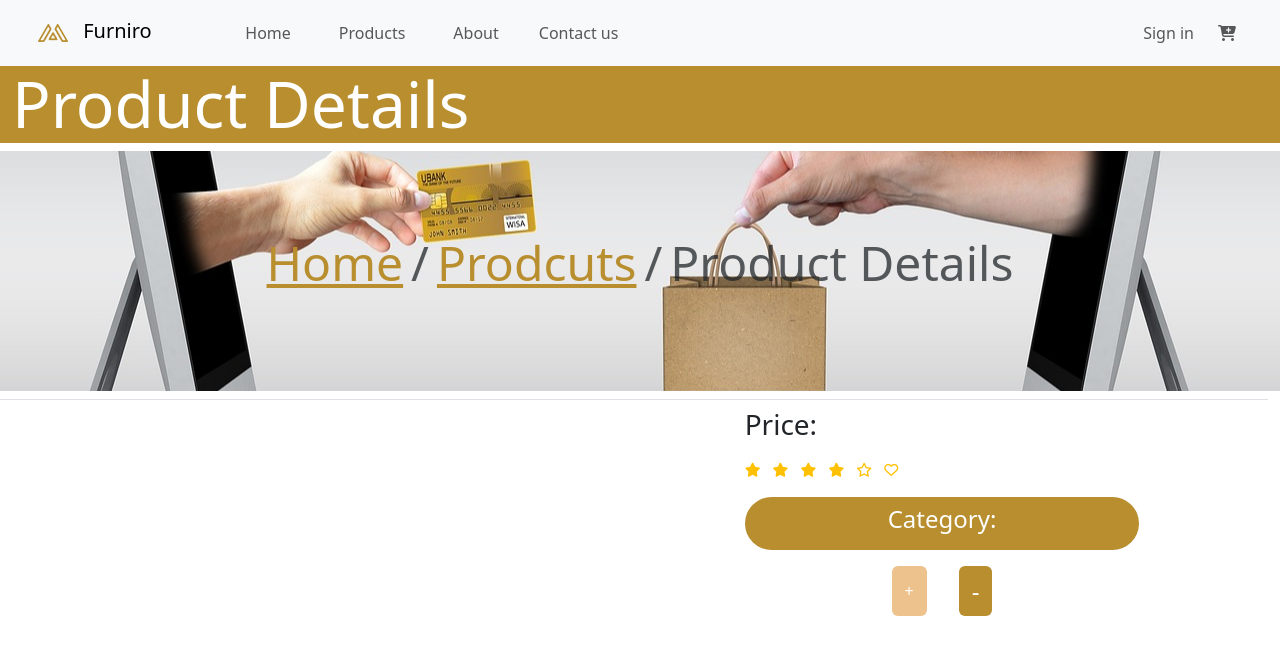
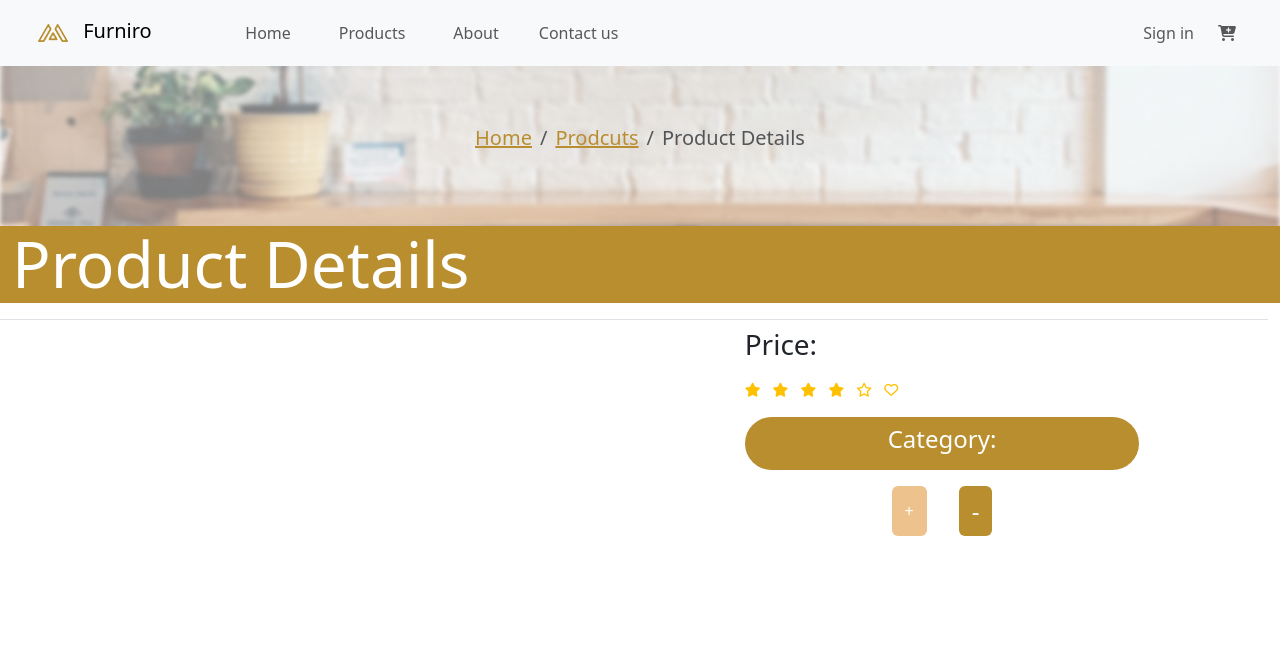
Before and after one commit to Muhammad-Ashraf9/E-Commerce, a plain HTML site: page src/html/ProductDetails.html in a window 1280 px wide. Shown: the top 654 px of the page. Drawn offline with nearby package versions, Linux system fonts and the light colour scheme; some packages are replaced by stand-ins of ours; a script that the page names is missing.

Commit message:
fixing products

```diff
--- a/src/html/ProductDetails.html
+++ b/src/html/ProductDetails.html
@@ -37,19 +37,19 @@
     <div class="container-fluid ">
         <!-- Body STARTS -->
         <div class="row">
-            <h1 class="display-3 text-white " style="background-color: #B88E2F;">Product Details</h1>
             <div id="breadcrumb">
 
                 <!-- Start of Breadcrumb -->
                 <nav aria-label="breadcrumb">
                     <ol class="breadcrumb">
-                        <li class="breadcrumb-item display-5"><a href="../html/NewMain.html">Home</a></li>
-                        <li class="breadcrumb-item display-5"><a href="../html/Products_tester.html">Prodcuts</a></li>
-                        <li class="breadcrumb-item display-5 active" aria-current="page">Product Details</li>
+                        <li class="breadcrumb-item fs-5"><a href="../html/NewMain.html">Home</a></li>
+                        <li class="breadcrumb-item fs-5"><a href="../html/Products_tester.html">Prodcuts</a></li>
+                        <li class="breadcrumb-item fs-5 active" aria-current="page">Product Details</li>
                         <li class="" aria-current="page"></li>
                     </ol>
                 </nav>
             </div>
+            <h1 class="display-3 text-white " style="background-color: #B88E2F;">Product Details</h1>
         </div>
         <!-- End of Breadcrumb -->
         <!-- Start of Product Details -->
--- a/src/style/style_products_tester.css
+++ b/src/style/style_products_tester.css
@@ -12,12 +12,13 @@ body {
 }
 
 #breadcrumb {
-  background-image: url("../assets/hero.jpg");
+  height: 20vh;
+  background-image: url(../assets/header.png);
   background-position: center;
   background-repeat: no-repeat;
   background-size: cover;
-  height: 30vh;
   display: flex;
+  flex-direction: column;
   justify-content: center;
   align-items: center;
 }
```
